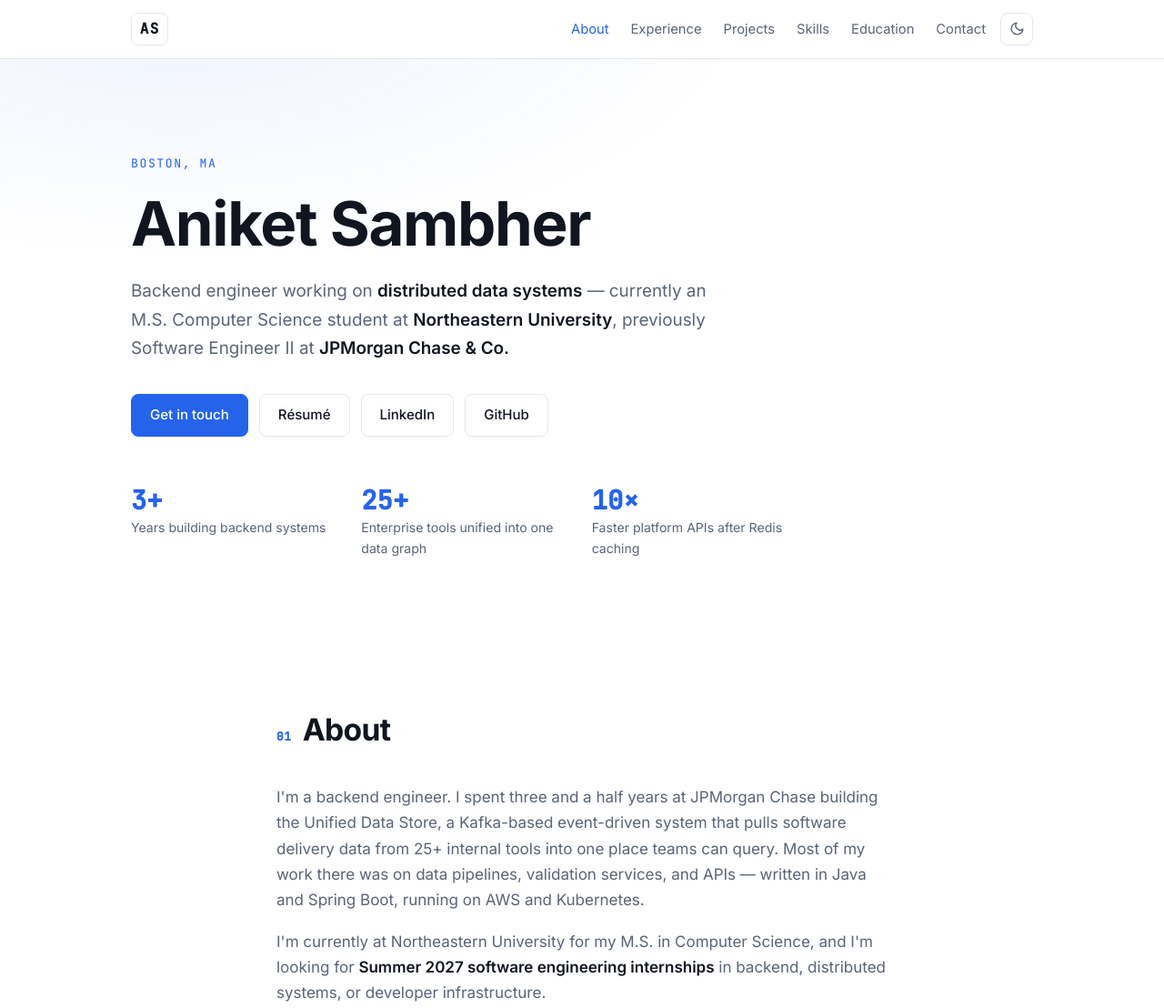
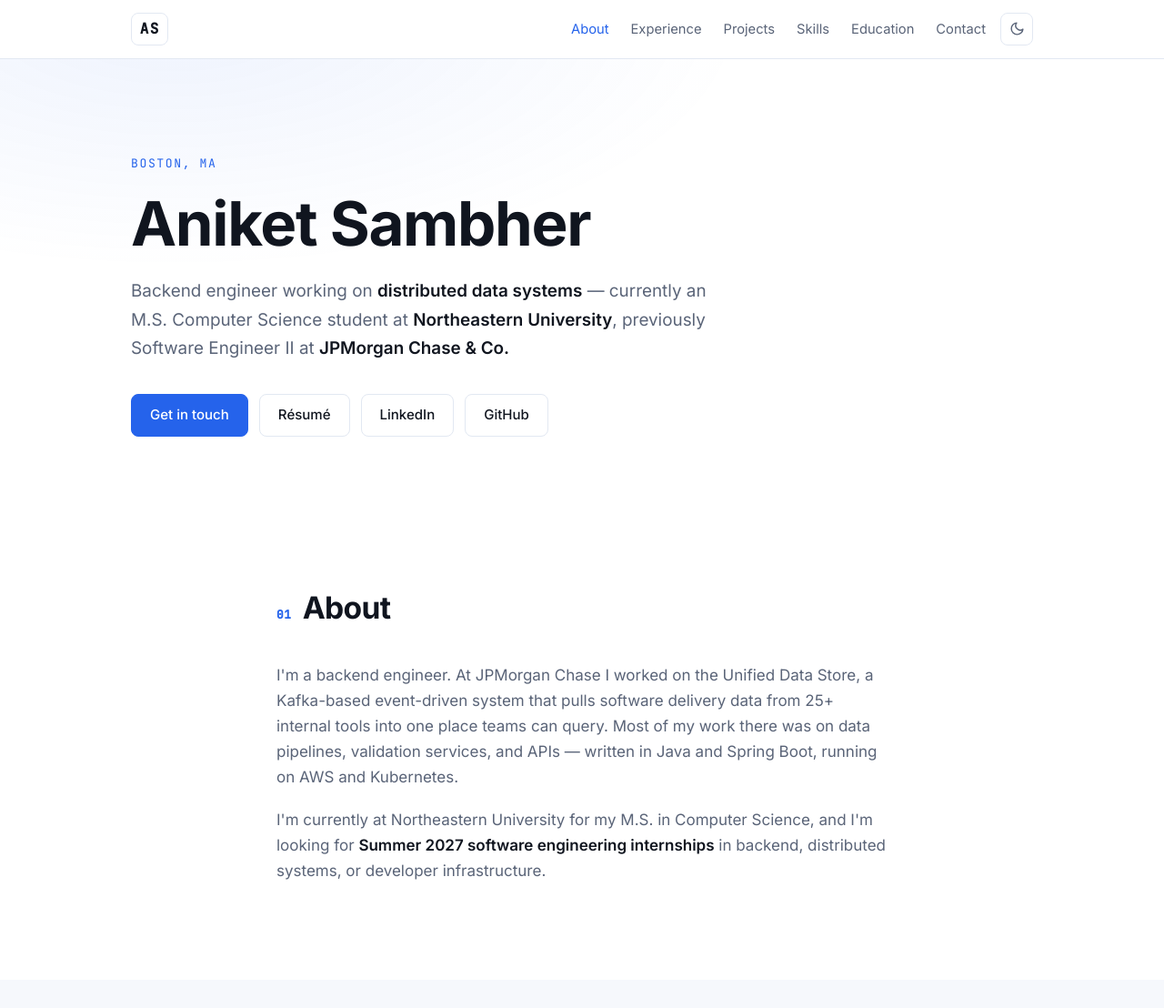
Before and after one commit to aniketsambher/Aniket-Portfolio-website, a plain HTML site: page index.html in a window 1280 px wide. Shown: the top 1108 px of the page at 91% size. Drawn offline with Linux system fonts and the light colour scheme.

Commit message:
Remove hero stat metrics and the tenure phrase from About

```diff
--- a/index.html
+++ b/index.html
@@ -51,11 +51,6 @@
         <a class="btn" href="https://www.linkedin.com/in/aniket-sambher/" target="_blank" rel="noopener">LinkedIn</a>
         <a class="btn" href="https://github.com/aniketsambher" target="_blank" rel="noopener">GitHub</a>
       </div>
-      <ul class="hero__stats">
-        <li><span class="stat__num">3+</span><span class="stat__label">Years building backend systems</span></li>
-        <li><span class="stat__num">25+</span><span class="stat__label">Enterprise tools unified into one data graph</span></li>
-        <li><span class="stat__num">10×</span><span class="stat__label">Faster platform APIs after Redis caching</span></li>
-      </ul>
     </div>
   </section>
 
@@ -64,10 +59,10 @@
     <div class="container container--narrow">
       <h2 class="section__title"><span class="section__num">01</span> About</h2>
       <p class="prose">
-        I'm a backend engineer. I spent three and a half years at JPMorgan Chase building the Unified
-        Data Store, a Kafka-based event-driven system that pulls software delivery data from 25+ internal
-        tools into one place teams can query. Most of my work there was on data pipelines, validation
-        services, and APIs — written in Java and Spring Boot, running on AWS and Kubernetes.
+        I'm a backend engineer. At JPMorgan Chase I worked on the Unified Data Store, a Kafka-based
+        event-driven system that pulls software delivery data from 25+ internal tools into one place
+        teams can query. Most of my work there was on data pipelines, validation services, and APIs —
+        written in Java and Spring Boot, running on AWS and Kubernetes.
       </p>
       <p class="prose">
         I'm currently at Northeastern University for my M.S. in Computer Science, and I'm looking for
--- a/styles.css
+++ b/styles.css
@@ -217,26 +217,6 @@ h1, h2, h3 { line-height: 1.2; letter-spacing: -0.02em; margin: 0; }
 .btn--primary:hover { background: var(--accent-strong); border-color: var(--accent-strong); color: #fff; }
 [data-theme="light"] .btn--primary:hover { color: #fff; }
 
-.hero__stats {
-  list-style: none;
-  margin: 3.5rem 0 0;
-  padding: 0;
-  display: grid;
-  gap: 1.5rem;
-  grid-template-columns: repeat(auto-fit, minmax(190px, 1fr));
-  max-width: 46rem;
-}
-.hero__stats li { display: flex; flex-direction: column; gap: .2rem; }
-
-.stat__num {
-  font-family: var(--font-mono);
-  font-size: 1.8rem;
-  font-weight: 700;
-  color: var(--accent);
-  line-height: 1;
-}
-.stat__label { font-size: .88rem; color: var(--text-muted); }
-
 /* ── Experience / Education entries ─────────── */
 
 .job {
```
